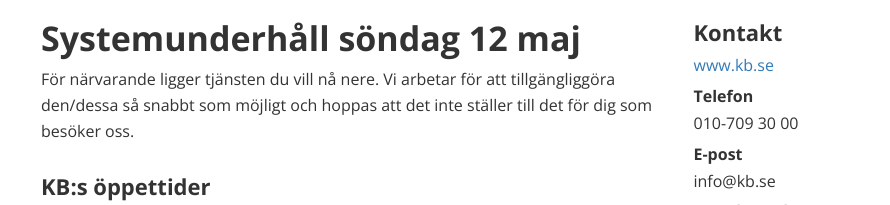
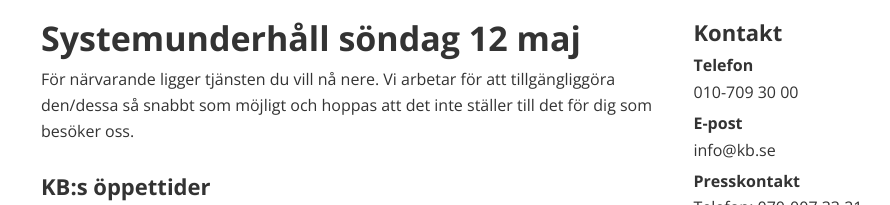
Before and after one commit to Kungbib/kungbib.github.io, a plain HTML site: page index.html in a window 1280 px wide. Shown: the top 205 px of the page, 224-1114 px from the left. Drawn offline with nearby package versions, Linux system fonts and the light colour scheme.

Commit message:
Hide www.kb.se

```diff
--- a/index.html
+++ b/index.html
@@ -88,7 +88,7 @@
         <div class="col-md-3 contact">
             <h2>Kontakt</h2>
             <dl>
-                <dd><a href="https://www.kb.se">www.kb.se</a></dd>
+                <!--<dd><a href="https://www.kb.se">www.kb.se</a></dd>-->
                 <dt>Telefon</dt>
                 <dd>010-709 30 00</dd>
                 <dt>E-post</dt>
```
